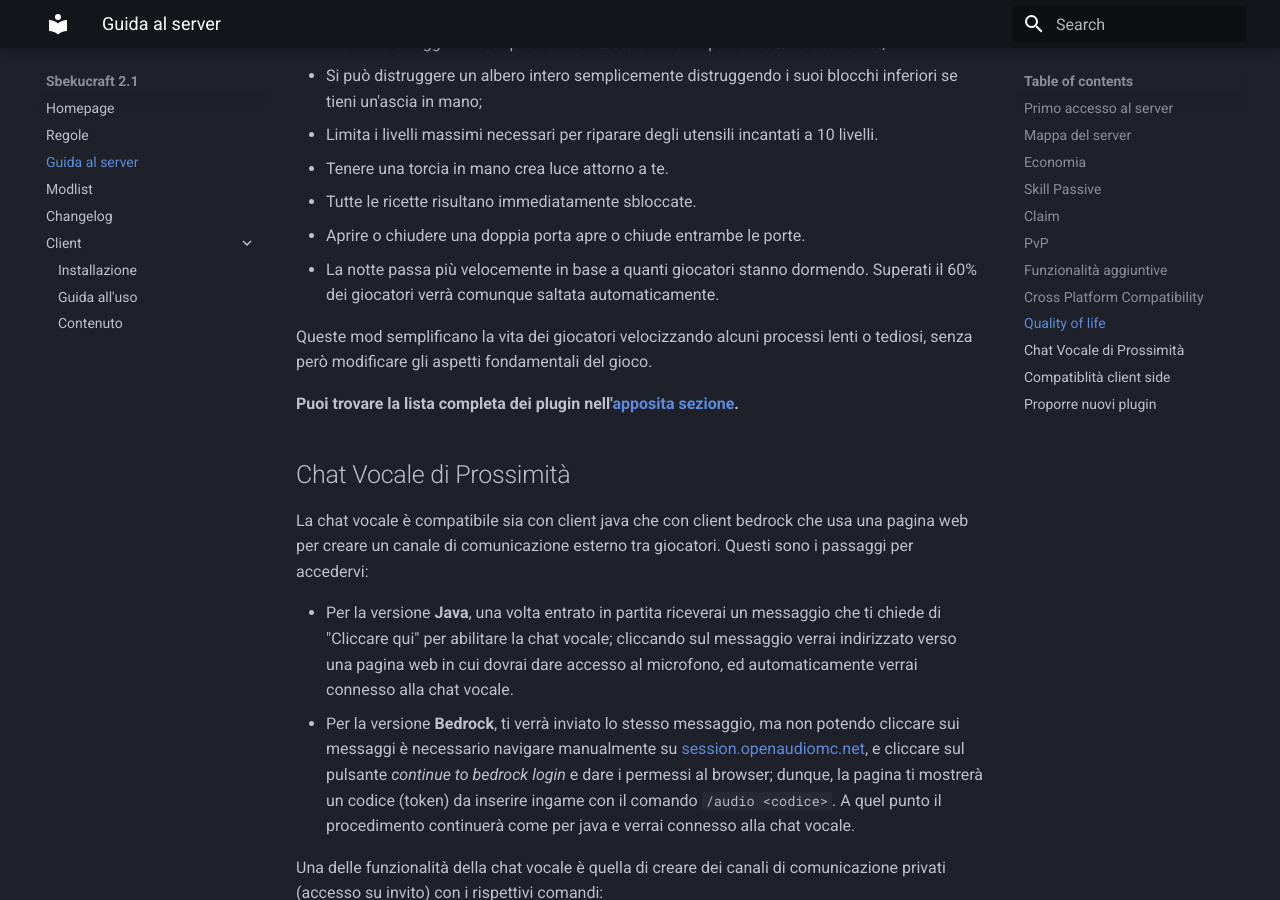
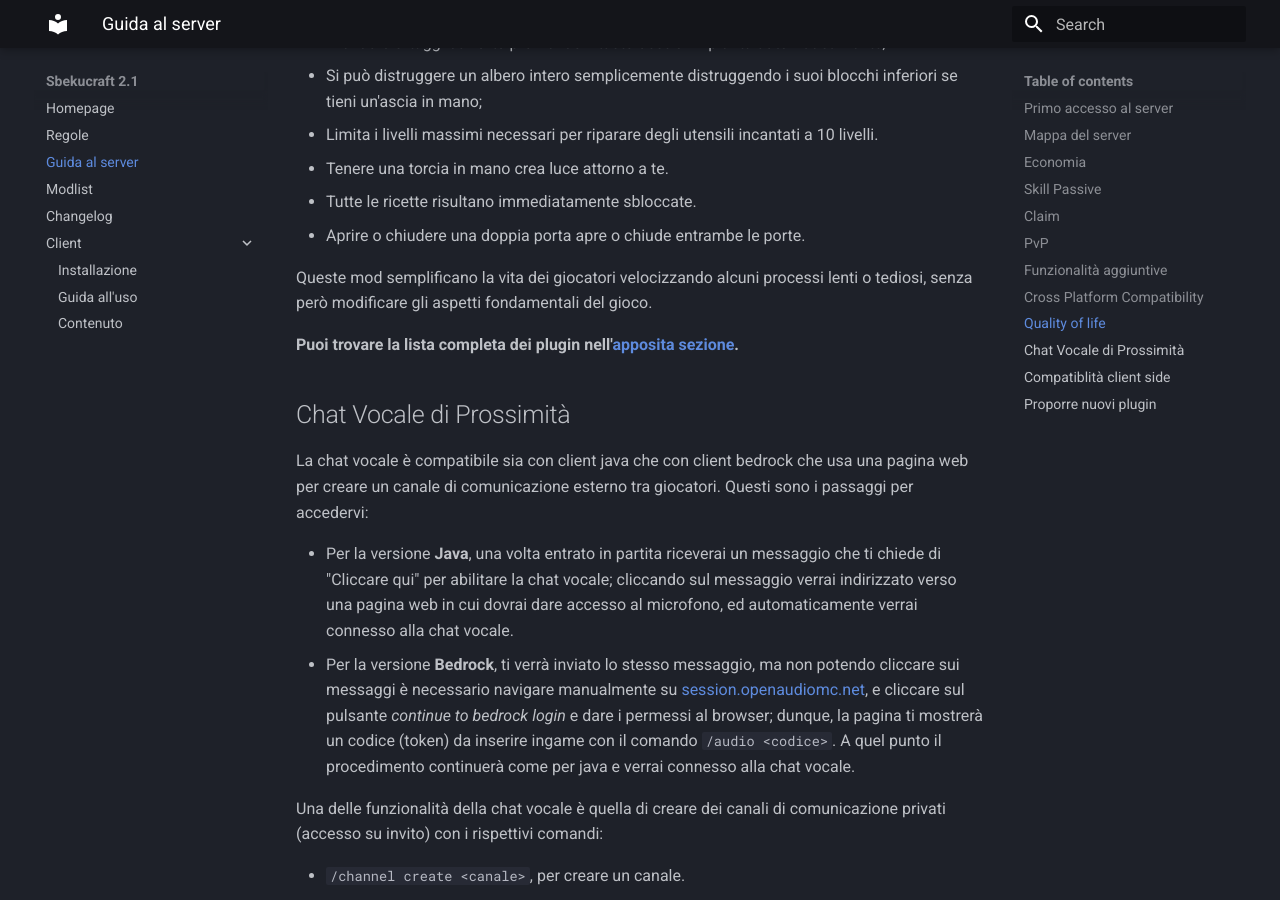
Before and after one commit to Sbekucraft/Sbekucraft-2.0-Wiki, an MkDocs documentation site: the page built from docs/guida.md, in a window 1280 px wide and 900 px high, scrolled down 3311 px. Built offline with MkDocs 1.6.1 and Material for MkDocs 9.7.7, drawn with Linux system fonts in a browser that asks for light colours.

Commit message:
Updated guida.md

```diff
--- a/docs/guida.md
+++ b/docs/guida.md
@@ -81,7 +81,6 @@ Nel server sono presenti alcune funzionalità di quality of life:
 - Tenere una torcia in mano crea luce attorno a te.
 - Tutte le ricette risultano immediatamente sbloccate.
 - Aprire o chiudere una doppia porta apre o chiude entrambe le porte.
-- La notte passa più velocemente in base a quanti giocatori stanno dormendo. Superati il 60% dei giocatori verrà comunque saltata automaticamente.
 
 Queste mod semplificano la vita dei giocatori velocizzando alcuni processi lenti o tediosi, senza però modificare gli aspetti fondamentali del gioco.
 
```
